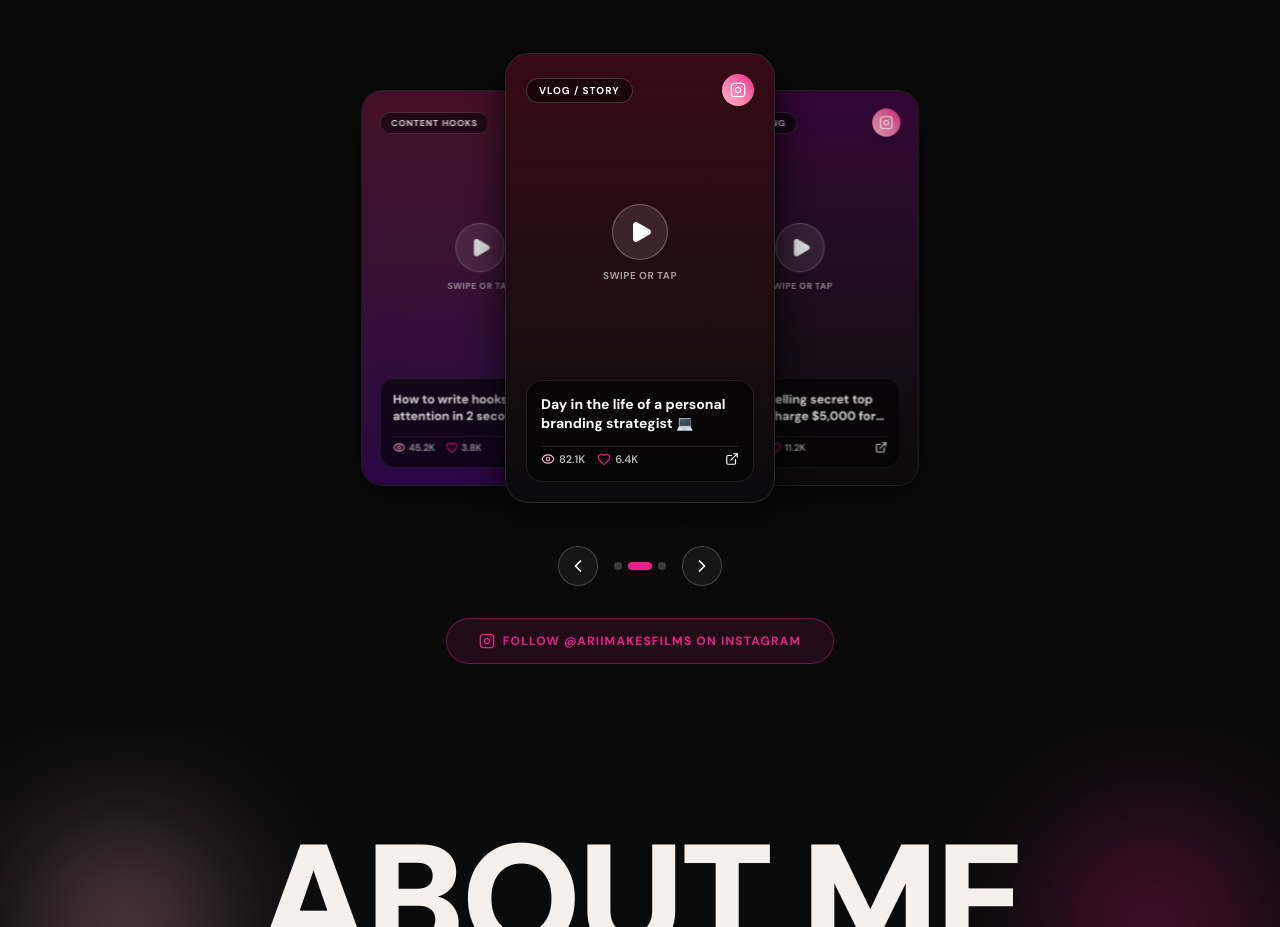
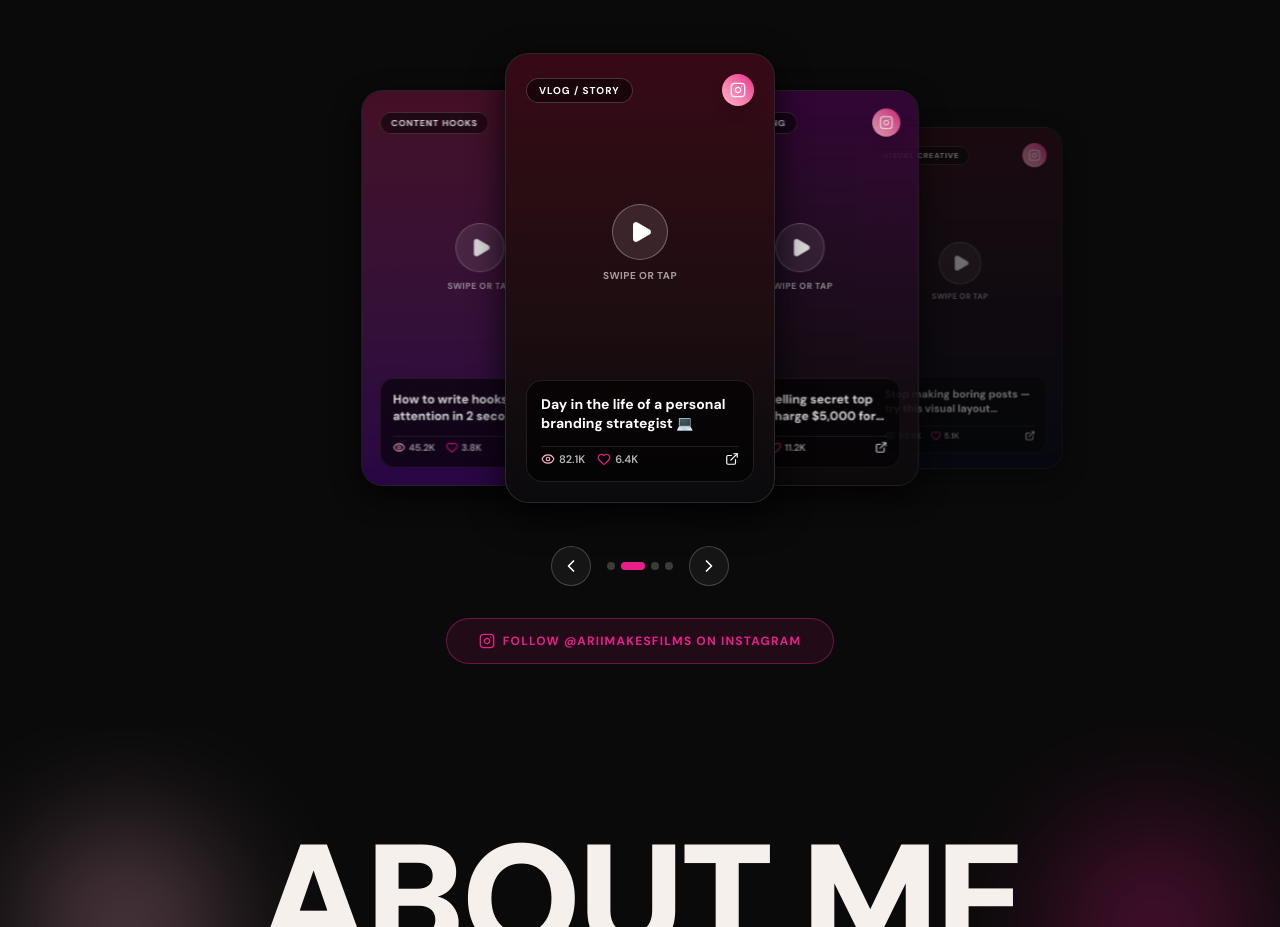
Before and after one commit to evanbose7/kamna-portfolio, a React (Vite) app: page / in a window 1280 px wide. Shown: the part 1140-2067 px from the top of the page. Built offline with nearby package versions, Linux system fonts and the light colour scheme; a web font is replaced by a local one.

Commit message:
add-4th-instagram-reels-card

```diff
--- a/src/components/InstagramSection.jsx
+++ b/src/components/InstagramSection.jsx
@@ -13,7 +13,7 @@ export default function InstagramSection() {
 
   const instagramProfileUrl = 'https://www.instagram.com/ariimakesfilms?igsh=a3JmMWJsM3duczEy&utm_source=qr';
 
-  // Exactly 3 Instagram Reels Cards
+  // Exactly 4 Instagram Reels Cards
   const reels = [
     {
       id: 'DZzn3h3M9Jp',
@@ -41,6 +41,15 @@ export default function InstagramSection() {
       likes: '11.2K',
       tag: 'STORYTELLING',
       bgGradient: 'from-fuchsia-950/80 to-stone-950',
+    },
+    {
+      id: 'DYpMyXuNiTF',
+      url: instagramProfileUrl,
+      title: 'Stop making boring posts — try this visual layout framework 🎨',
+      views: '63.8K',
+      likes: '5.1K',
+      tag: 'VISUAL CREATIVE',
+      bgGradient: 'from-pink-950/60 to-slate-950',
     },
   ];
 
```
